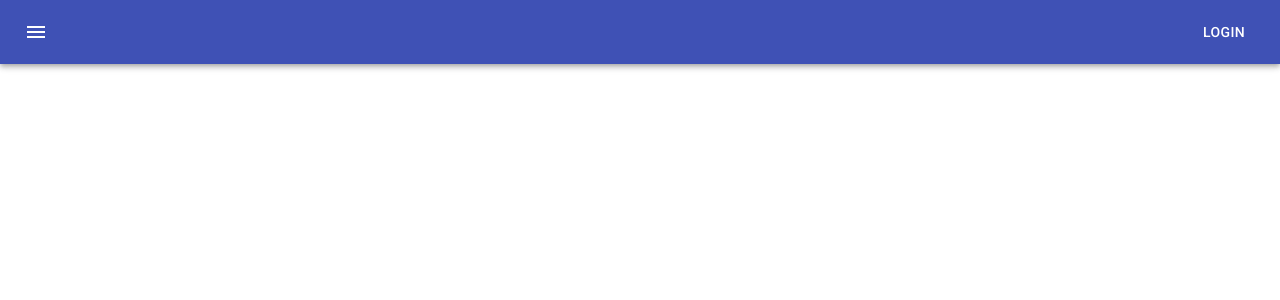
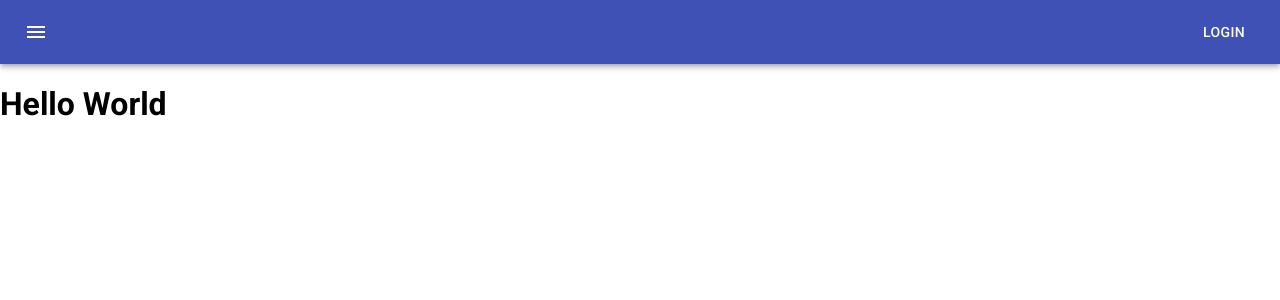
Before and after one commit to jjmonte20/puppciao, a React (Create React App) app in the folder client/: page /pquiz in a window 1280 px wide. Shown: the top 300 px of the page. Built offline with nearby package versions, Linux system fonts and the light colour scheme.

Commit message:
made splash of quiz and can get into console log

```diff
--- a/client/src/App.js
+++ b/client/src/App.js
@@ -17,6 +17,7 @@ function App() {
           <Switch>
             {/* regular paths */}
             <Route exact path="/" component={Home} />
+            <Route exact path="/pquiz" component={Quiz} />
             {/* dynamic paths */}
             {/* <Route exact path="/books/:id" component={Detail} /> */}
             {/* no match */}
--- a/client/src/pages/Quiz/Quiz.js
+++ b/client/src/pages/Quiz/Quiz.js
@@ -0,0 +1,20 @@
+import React, { Component } from "react";
+import Questions from "./questions";
+
+class Quiz extends Component {
+    state = {
+
+    }
+
+    componentDidMount(){
+
+    }
+
+    render() {
+        return(
+            <h1>Hello World</h1>
+        )
+    }
+}
+
+export default Quiz;
```
